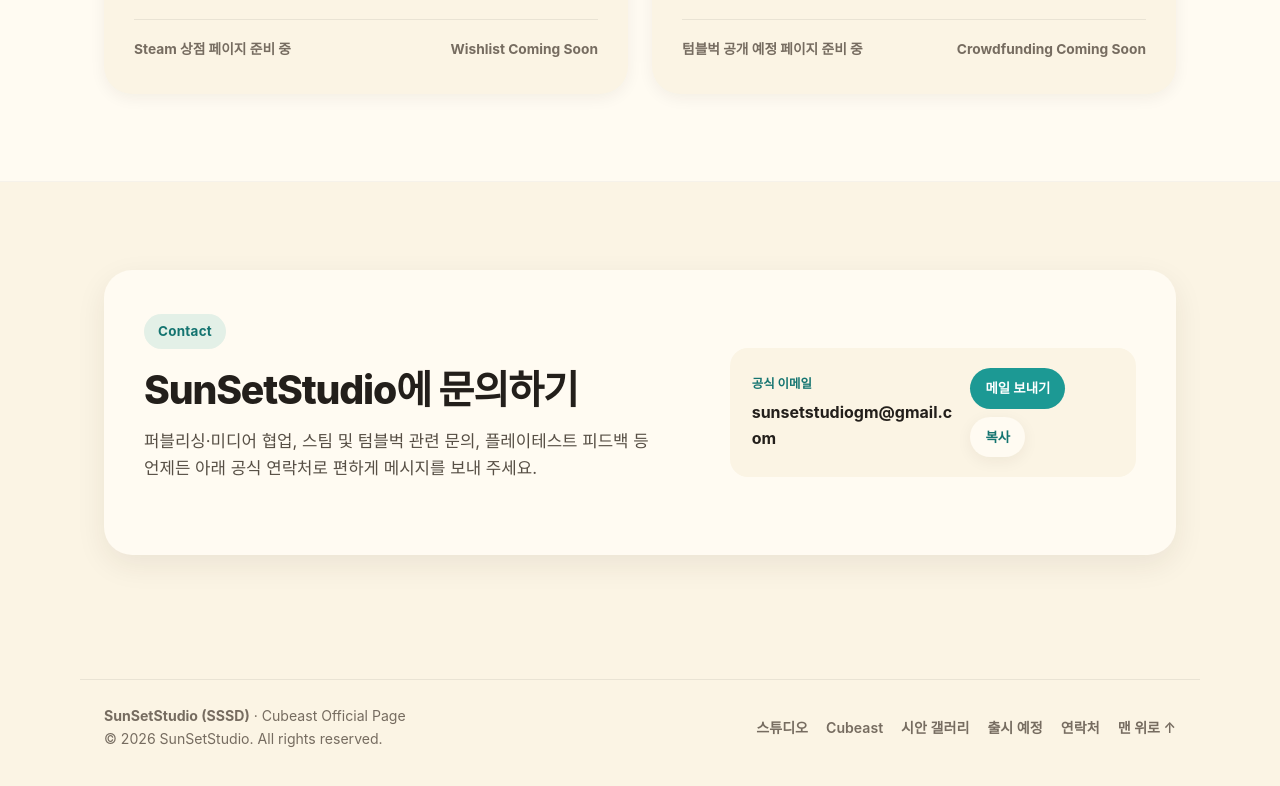
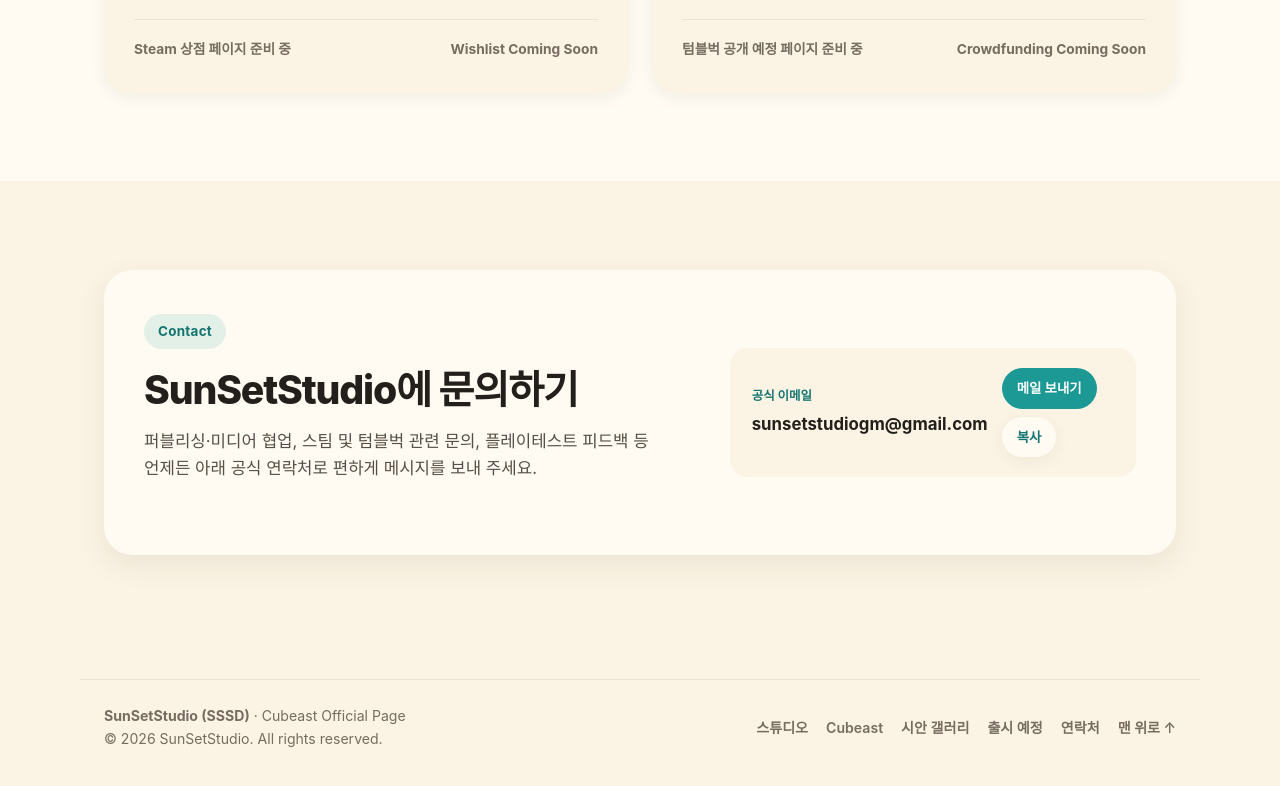
Before and after one commit to kdynovel1030-cmd/sunsetstudio, a plain HTML site: page index.html in a window 1280 px wide. Shown: the part 3606-4392 px from the top of the page. Drawn offline with Linux system fonts and the light colour scheme; a web font is replaced by a local one.

Commit message:
fix: keep studio email on single line

```diff
--- a/index.html
+++ b/index.html
@@ -1582,7 +1582,7 @@
             <div class="contact-item">
               <div class="contact-item-info">
                 <small>공식 이메일</small>
-                <strong id="studioEmail">sunsetstudiogm@gmail.com</strong>
+                <strong id="studioEmail" style="white-space: nowrap; font-size: clamp(0.82rem, 3.4vw, 1.05rem);">sunsetstudiogm@gmail.com</strong>
               </div>
               <div style="display:flex; gap:8px; flex-wrap:wrap;">
                 <a class="mini-btn" href="mailto:sunsetstudiogm@gmail.com?subject=%5BSunSetStudio%20%2F%20Cubeast%5D%20%EB%AC%B8%EC%9D%98">메일 보내기</a>
```
